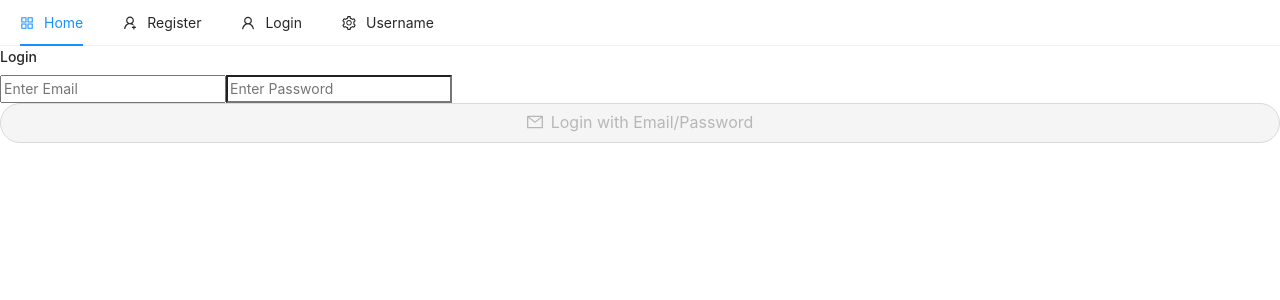
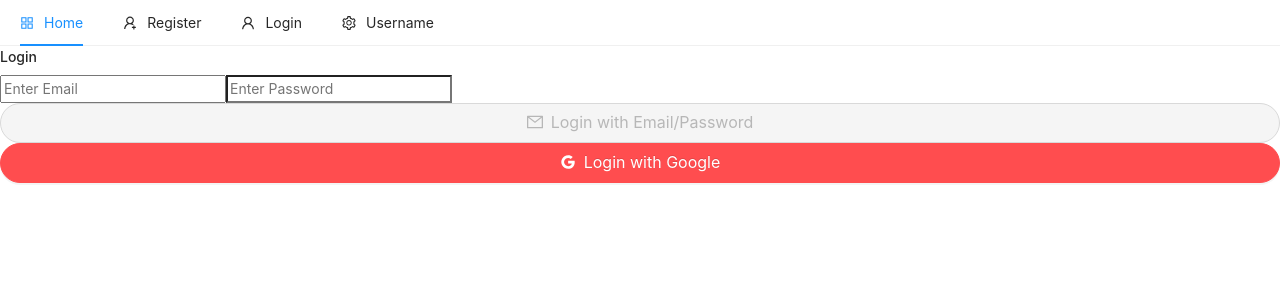
Before and after one commit to trenchesdeveloper/BigShop, a React (Create React App) app in the folder client/: page /login in a window 1280 px wide. Shown: the top 300 px of the page. Built offline with nearby package versions, Linux system fonts and the light colour scheme; no server answers.

Commit message:
login with google functionality

```diff
--- a/client/src/pages/auth/Login.js
+++ b/client/src/pages/auth/Login.js
@@ -1,9 +1,9 @@
 import React, { useState, useEffect } from "react";
 import { useDispatch } from "react-redux";
 import { toast } from "react-toastify";
-import { auth } from "../../firebase";
+import { auth, googleAuthProvider } from "../../firebase";
 import { Button } from "antd";
-import { MailOutlined } from "@ant-design/icons";
+import { GoogleOutlined, MailOutlined } from "@ant-design/icons";
 import { loginUser } from "../../actions/userActions";
 
 const Login = ({ history }) => {
@@ -37,11 +37,32 @@ const Login = ({ history }) => {
     }
   };
 
+  const googleLogin = async () => {
+    try {
+      const { user } = await auth.signInWithPopup(googleAuthProvider);
+
+      const idTokenResult = await user.getIdTokenResult();
+
+      // dispatch the action
+      dispatch(
+        loginUser({
+          email: user.email,
+          token: idTokenResult.token,
+        })
+      );
+
+      history.push("/");
+    } catch (error) {
+        console.log(error);
+        toast.error(error.message)
+    }
+  };
+
   return (
     <div children="container p-5">
       <div className="row">
         <div className="col-md-6 offset-md-3">
-          <h4>Login</h4>
+          {loading ? "Loading" : <h4>Login</h4>}
 
           <form onSubmit={handleSubmit}>
             <input
@@ -74,6 +95,17 @@ const Login = ({ history }) => {
               Login with Email/Password
             </Button>
           </form>
+
+          <Button
+            icon={<GoogleOutlined />}
+            type="danger"
+            block
+            shape="round"
+            size="large"
+            onClick={googleLogin}
+          >
+            Login with Google
+          </Button>
         </div>
       </div>
     </div>
```
